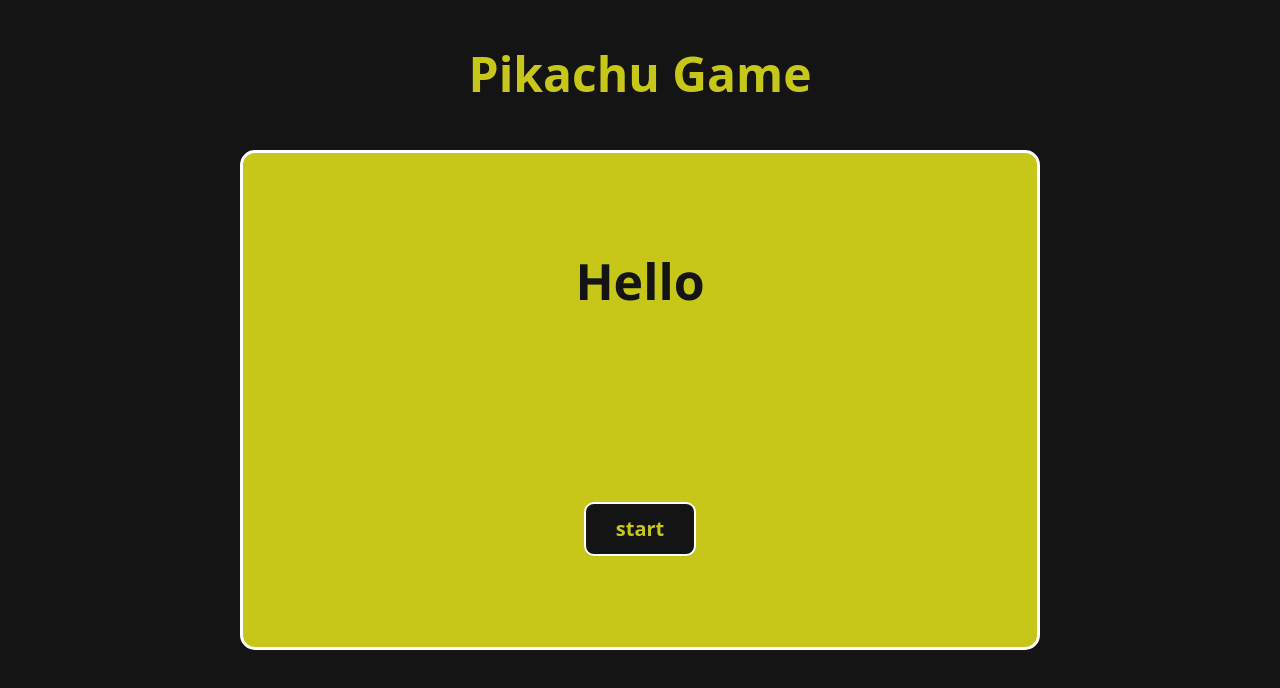
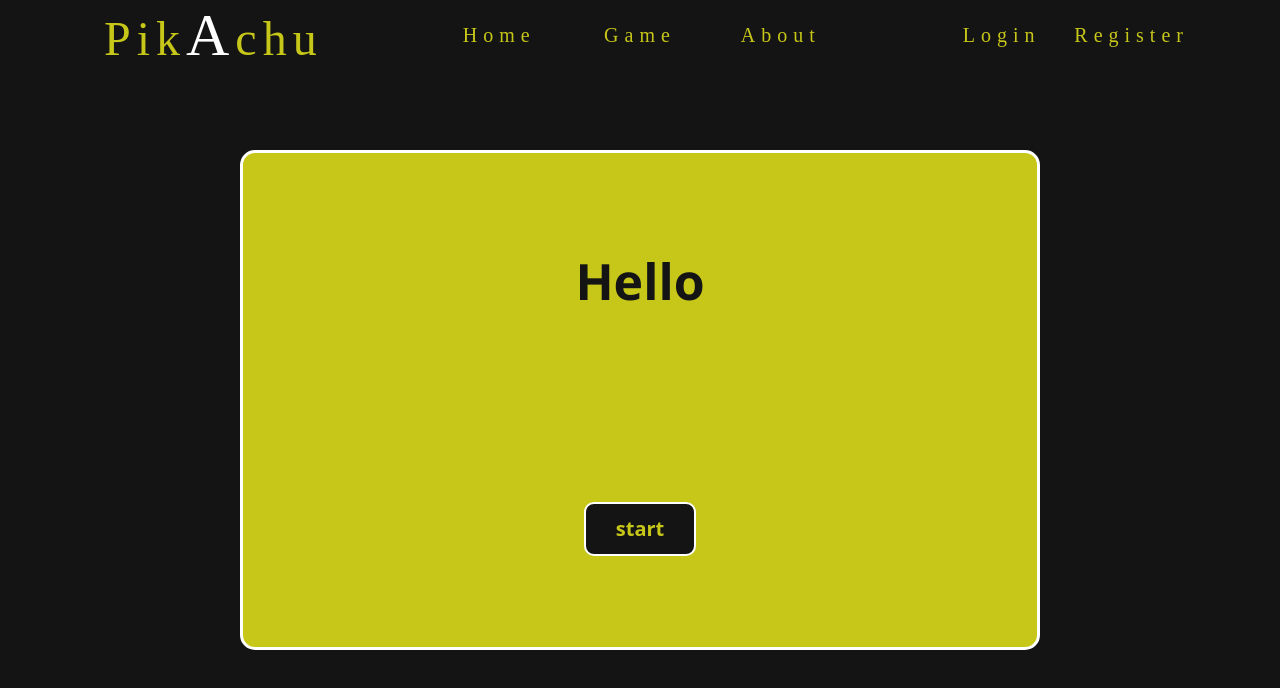
Before and after one commit to assemmomo/pikachu-game, a plain HTML site: page game.html in a window 1280 px wide. Drawn offline with nearby package versions, Linux system fonts and the light colour scheme; a web font is replaced by a local one.

Commit message:
Update game.html

```diff
--- a/game.html
+++ b/game.html
@@ -4,13 +4,36 @@
   <meta charset="UTF-8">
   <meta name="viewport" content="width=device-width, initial-scale=1.0">
   <title>pikachu game</title>
+  <link rel="icon" href="assets/imgs/poki (2).png">
   <link rel="stylesheet" href="assets/css/game.css">
+  <link rel="stylesheet" href="assets/css/style.css">
   <script src="https://unpkg.com/@tailwindcss/browser@4"></script>
+  <link rel="preconnect" href="https://fonts.googleapis.com">
+  <link rel="preconnect" href="https://fonts.gstatic.com" crossorigin>
+  <link href="https://fonts.googleapis.com/css2?family=Fredoka:wght@300..700&display=swap" rel="stylesheet">
 </head>
 <body>
-  <div id="gameName" style="margin-top: 50px;"></div>
-    <h1 class="text-center text-5xl font-semibold" style="color: var(--color1--);">Pikachu Game</h1>
-  </div>
+
+  <nav class="flex w-full justify-around items-center fixed">
+    <div class="flex items-center justify-center fontSpacing text-5xl">
+        <h1>Pik<span class="text-white text-6xl">A</span>chu</h1>
+    </div>
+
+    <div>
+        <ul class="flex items-center justify-around  fontSpacing text-xl">
+            <li><a href="index.html">Home</a></li>
+            <li><a href="game.html">Game</a></li>
+            <li><a href="index.html#sec2">About</a></li>
+        </ul>
+    </div>
+
+    <div>
+        <ul class="flex items-center justify-center fontSpacing text-xl gap-20">
+            <li><a href="login.html">Login</a></li>
+            <li><a href="register.html">Register</a></li>
+        </ul>
+    </div>
+  </nav>
 
   <canvas id="gameCanvas" width="1000" height="400"></canvas>
 
```
